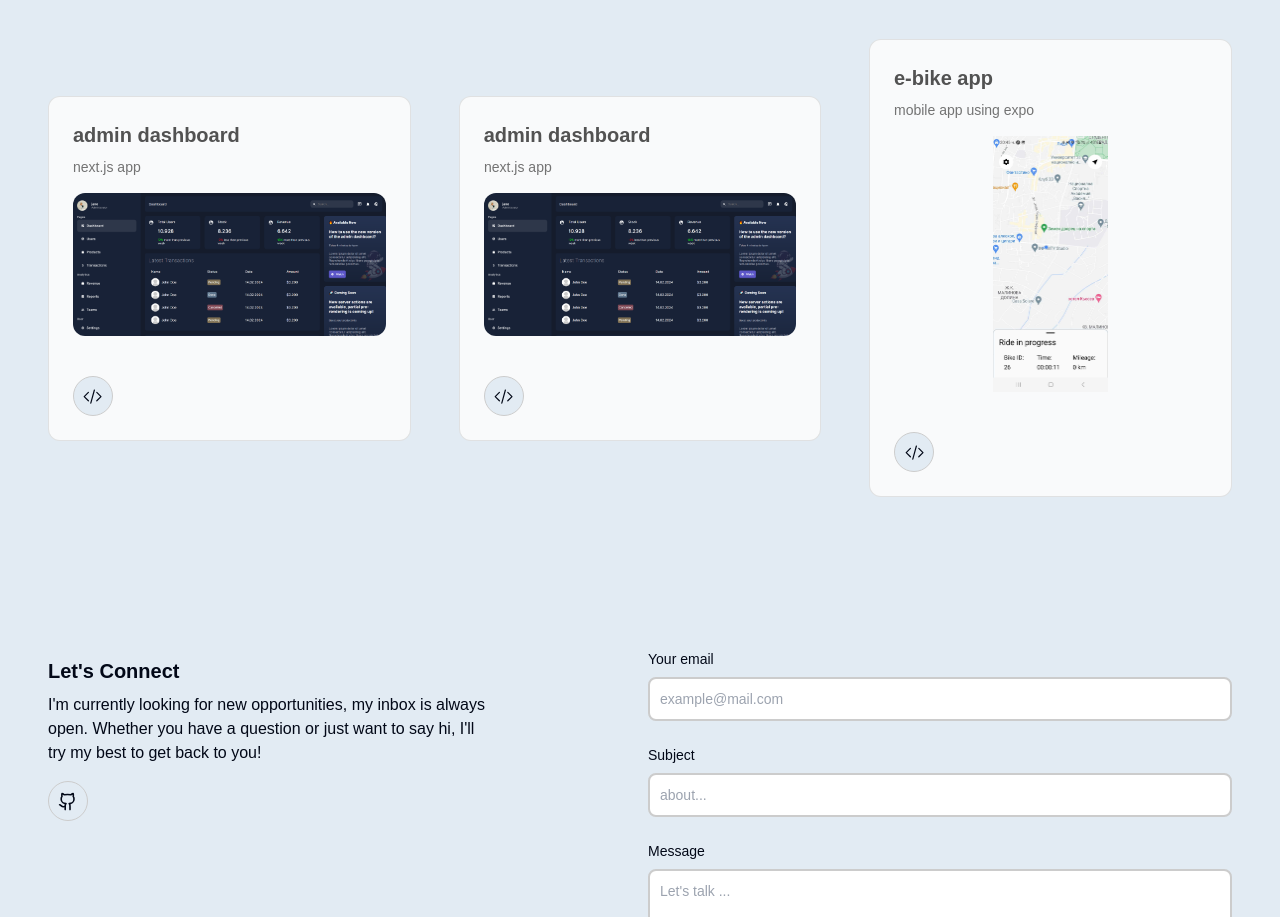
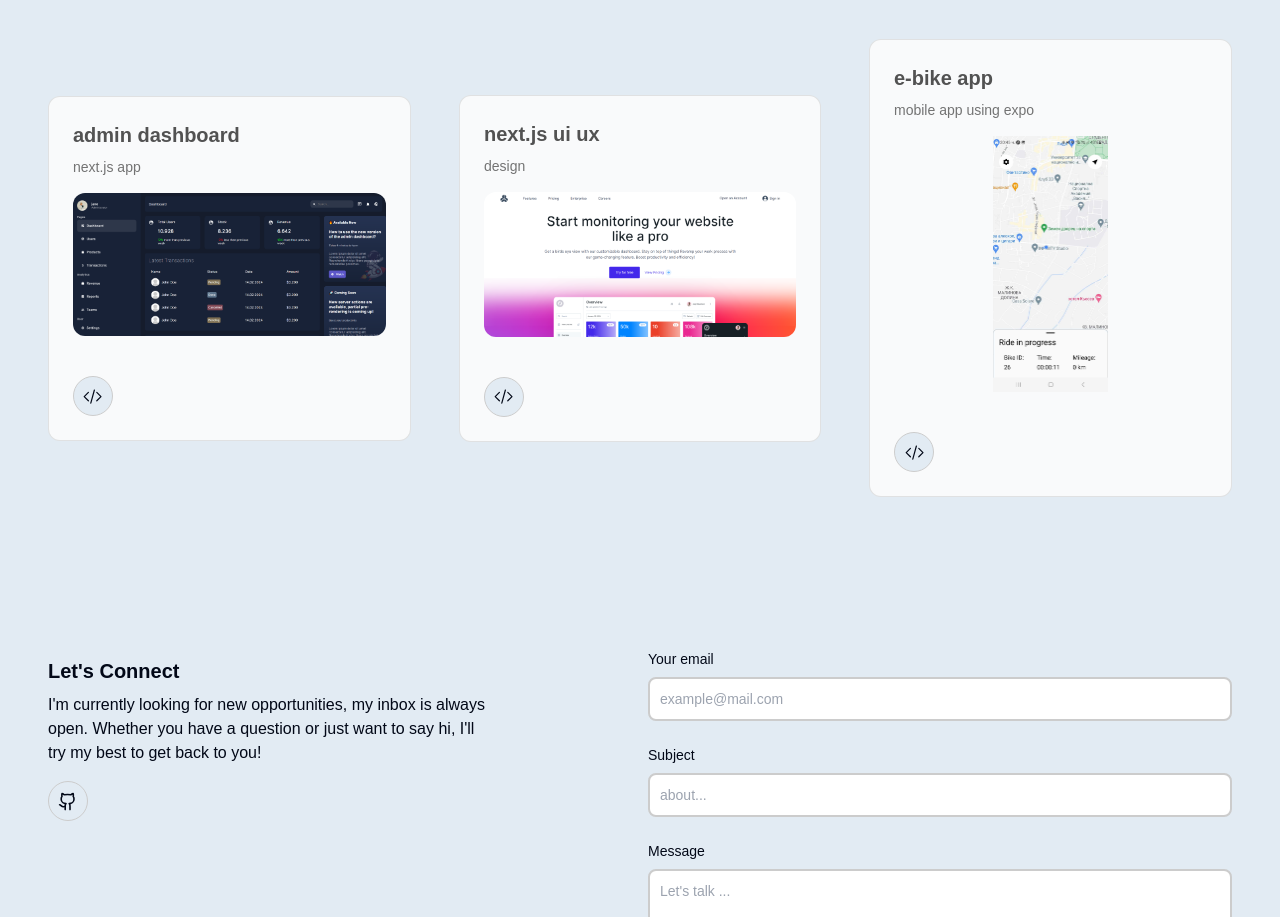
Before and after one commit to n1dll/Portfolio, a Next.js app: page / in a window 1280 px wide. Shown: the part 2360-3277 px from the top of the page. Built offline with nearby package versions, Linux system fonts and the light colour scheme; a web font is replaced by a local one.

Commit message:
finished

```diff
--- a/src/app/components/Navbar.jsx
+++ b/src/app/components/Navbar.jsx
@@ -3,7 +3,7 @@
 import { React, useState } from "react";
 import { Link } from "react-scroll";
 import { AnimatePresence, motion } from "framer-motion";
-import { menuVars, containerVars, mobileLinkVars } from '../navbarAnimationValues'
+import { menuVars, containerVars } from '../navbarAnimationValues'
 import MenuButton from './MenuButton'
 import HeaderRig from "./HeaderRig";
 
@@ -34,7 +34,6 @@ const Navbar = () => {
 
   return (
     <nav className="sticky top-0 flex justify-between z-50 border-b backdrop-blur supports-[backdrop-filter]:bg-background/60">
-
 
       <div className="md:flex hidden items-center px-8 py-8 md:py-4 lg:py-4">
         <div className="menu md:block md:w-auto" id="navbar">
--- a/src/app/components/ProjectsSection.jsx
+++ b/src/app/components/ProjectsSection.jsx
@@ -38,11 +38,11 @@ const projectsData = [
   },
   {
     id: 5,
-    title: "admin dashboard",
-    description: "next.js app",
-    image: "/images/projects/dashboard.png",
+    title: "next.js ui ux",
+    description: "design",
+    image: "/images/projects/nextjs-ui-ux.png",
     tag: ["All", "Web"],
-    gitUrl: "https://github.com/n1dll/nextadmin",
+    gitUrl: "https://github.com/n1dll/nextjs-14-ui-ux",
   },
   {
     id: 6,
```
Also changed, not shown: src/app/components/ProjectCard.jsx (+1 -16 lines), public/images/projects/nextjs-ui-ux.png (added).
